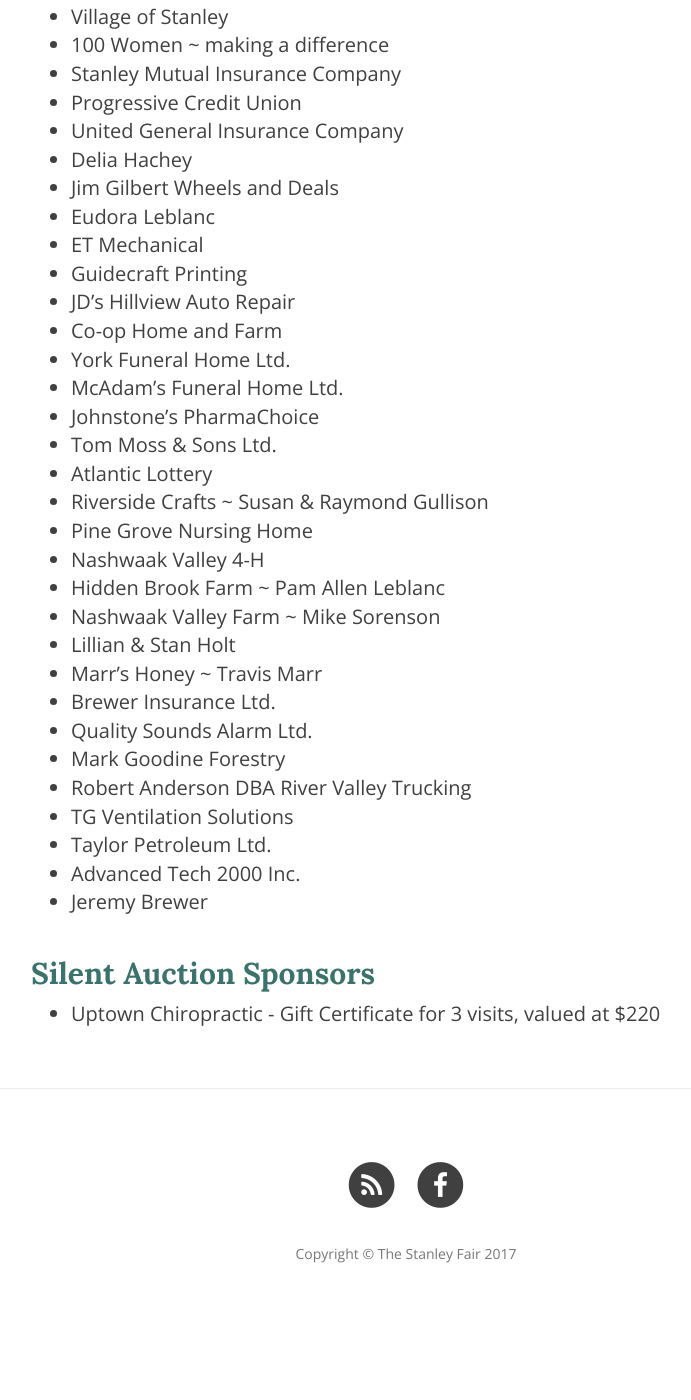
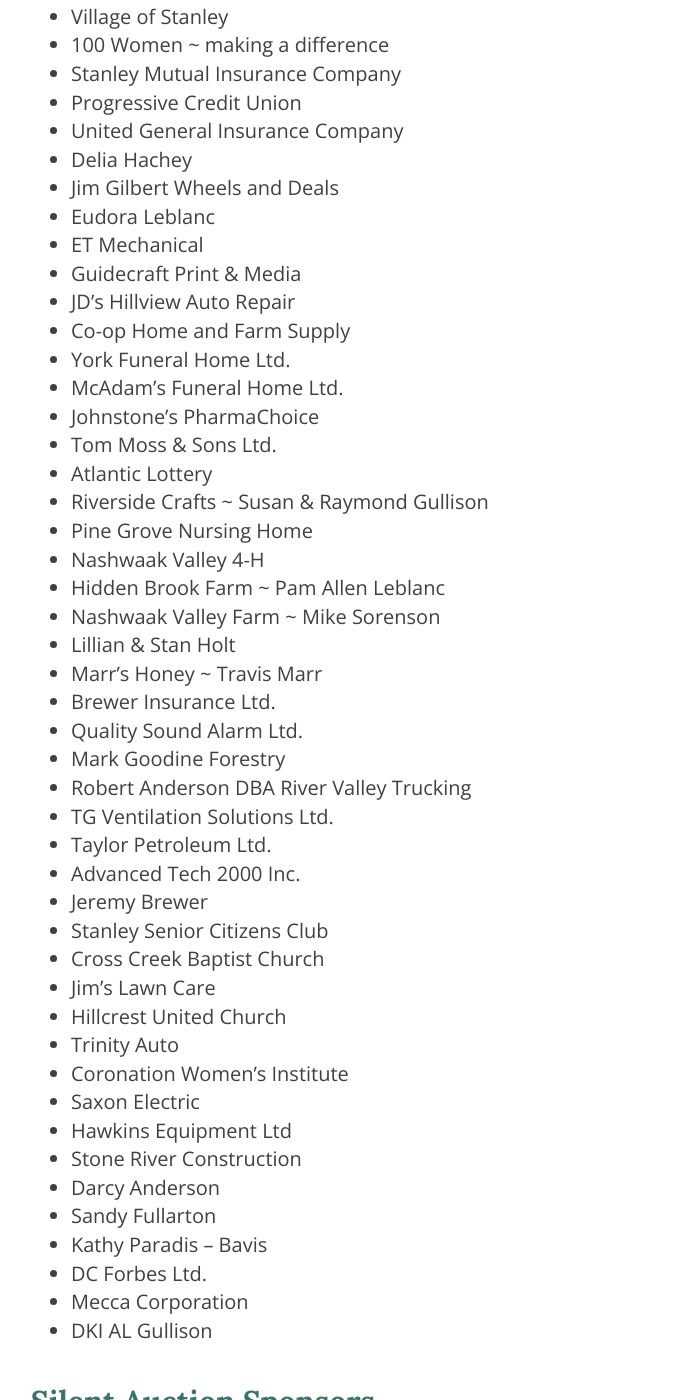
Before and after one commit to stanleyfair/stanleyfairjekyll, a Jekyll site: the page built from sponsors.html, in a window 1280 px wide and 1400 px high, scrolled down 1245 px. Shown: the whole window, without its empty margins (234-925 px from the left). Built offline with Jekyll 4.4.1, drawn with Linux system fonts in a browser that asks for light colours; nearby versions of some CDN libraries; some web fonts are replaced; before the commit the page ends 2574 px from its top, so only the background shows below that.

Commit message:
sponsors

```diff
--- a/sponsors.html
+++ b/sponsors.html
@@ -27,9 +27,9 @@
       <li>Jim Gilbert Wheels and Deals</li>
       <li>Eudora Leblanc</li>
       <li>ET Mechanical</li>
-      <li>Guidecraft Printing</li>
+      <li>Guidecraft Print &amp; Media</li>
       <li>JD’s Hillview Auto Repair</li>
-      <li>Co-op Home and Farm</li>
+      <li>Co-op Home and Farm Supply</li>
       <li>York Funeral Home Ltd.</li>
       <li>McAdam’s Funeral Home Ltd.</li>
       <li>Johnstone’s PharmaChoice</li>
@@ -43,13 +43,28 @@
       <li>Lillian &amp; Stan Holt</li>
       <li>Marr’s Honey ~ Travis Marr</li>
       <li>Brewer Insurance Ltd.</li>
-      <li>Quality Sounds Alarm Ltd.</li>
+      <li>Quality Sound Alarm Ltd.</li>
       <li>Mark Goodine Forestry</li>
       <li>Robert Anderson DBA River Valley Trucking</li>
-      <li>TG Ventilation Solutions</li>
+      <li>TG Ventilation Solutions Ltd.</li>
       <li>Taylor Petroleum Ltd.</li>
       <li>Advanced Tech 2000 Inc.</li>
       <li>Jeremy Brewer</li>
+      <li>Stanley Senior Citizens Club</li>
+      <li>Cross Creek Baptist Church</li>
+      <li>Jim’s Lawn Care</li>
+      <li>Hillcrest United Church</li>
+      <li>Trinity Auto</li>
+      <li>Coronation Women’s Institute</li>
+      <li>Saxon Electric</li>
+      <li>Hawkins Equipment Ltd</li>
+      <li>Stone River Construction</li>
+      <li>Darcy Anderson</li>
+      <li>Sandy Fullarton</li>
+      <li>Kathy Paradis – Bavis</li>
+      <li>DC Forbes Ltd.</li>
+      <li>Mecca Corporation</li>
+      <li>DKI AL Gullison</li>
     </ul>
 </section>
 
```
Also changed, not shown: 2 other files.
